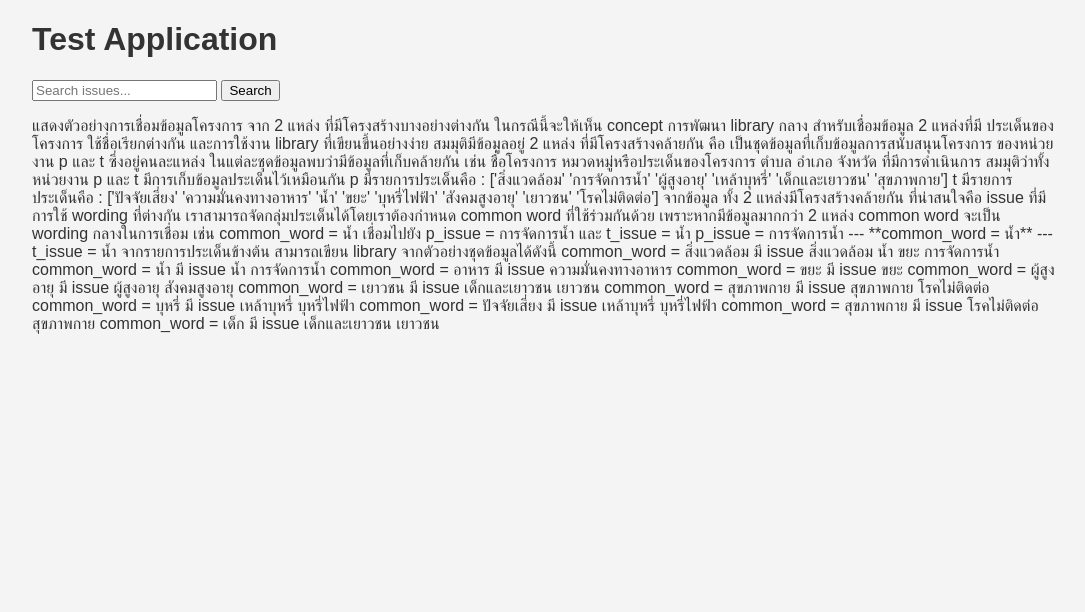
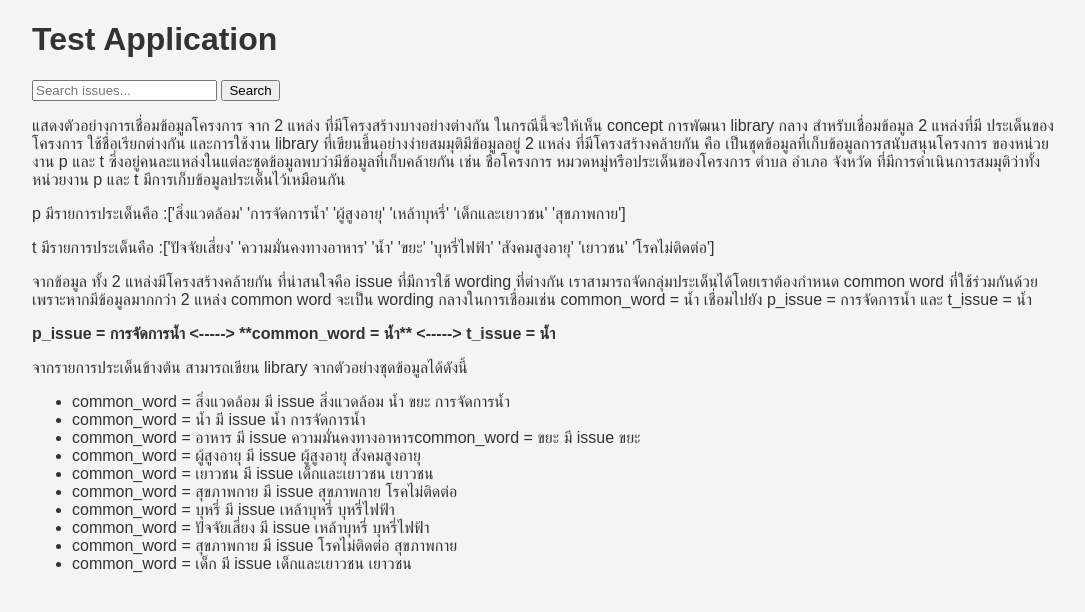
Before and after one commit to songpont/my_app_flask, a Flask app: page / in a window 1280 px wide. Shown: the top 612 px of the page, without its empty margins (96-1181 px from the left). Run offline with Flask 3, Linux system fonts and the light colour scheme.

Commit message:
Update description in firstpage

```diff
--- a/templates/index.html
+++ b/templates/index.html
@@ -14,43 +14,23 @@
     </form>
     <div>
         <!-- Add your provided text here -->
-        <p>
-            แสดงตัวอย่างการเชื่อมข้อมูลโครงการ จาก 2 แหล่ง ที่มีโครงสร้างบางอย่างต่างกัน ในกรณีนี้จะให้เห็น concept การพัฒนา library กลาง สำหรับเชื่อมข้อมูล 2 แหล่งที่มี ประเด็นของโครงการ ใช้ชื่อเรียกต่างกัน และการใช้งาน library ที่เขียนขึ้นอย่างง่าย
-
-สมมุติมีข้อมูลอยู่ 2 แหล่ง ที่มีโครงสร้างคล้ายกัน คือ เป็นชุดข้อมูลที่เก็บข้อมูลการสนับสนุนโครงการ ของหน่วยงาน p และ t ซึ่งอยู่คนละแหล่ง
-ในแต่ละชุดข้อมูลพบว่ามีข้อมูลที่เก็บคล้ายกัน เช่น ชื่อโครงการ หมวดหมู่หรือประเด็นของโครงการ ตำบล อำเภอ จังหวัด ที่มีการดำเนินการ
-
-สมมุติว่าทั้งหน่วยงาน p และ t มีการเก็บข้อมูลประเด็นไว้เหมือนกัน
-p มีรายการประเด็นคือ :
-['สิ่งแวดล้อม' 'การจัดการน้ำ' 'ผู้สูงอายุ' 'เหล้าบุหรี่' 'เด็กและเยาวชน'
- 'สุขภาพกาย']
-
-t มีรายการประเด็นคือ :
-['ปัจจัยเสี่ยง' 'ความมั่นคงทางอาหาร' 'น้ำ' 'ขยะ' 'บุหรี่ไฟฟ้า'
- 'สังคมสูงอายุ' 'เยาวชน' 'โรคไม่ติดต่อ']
-
- จากข้อมูล ทั้ง 2 แหล่งมีโครงสร้างคล้ายกัน ที่น่าสนใจคือ issue ที่มีการใช้ wording ที่ต่างกัน
-
- เราสามารถจัดกลุ่มประเด็นได้โดยเราต้องกำหนด common word ที่ใช้ร่วมกันด้วย
-เพราะหากมีข้อมูลมากกว่า 2 แหล่ง common word จะเป็น wording กลางในการเชื่อม
-เช่น common_word = น้ำ เชื่อมไปยัง p_issue = การจัดการน้ำ และ t_issue = น้ำ
-
-p_issue = การจัดการน้ำ --- **common_word = น้ำ** --- t_issue = น้ำ
-
-จากรายการประเด็นข้างต้น สามารถเขียน library จากตัวอย่างชุดข้อมูลได้ดังนี้
-
-common_word = สิ่งแวดล้อม มี issue สิ่งแวดล้อม น้ำ ขยะ การจัดการน้ำ
-common_word = น้ำ มี issue น้ำ การจัดการน้ำ
-common_word = อาหาร มี issue ความมั่นคงทางอาหาร
-common_word = ขยะ มี issue ขยะ
-common_word = ผู้สูงอายุ มี issue ผู้สูงอายุ สังคมสูงอายุ
-common_word = เยาวชน มี issue เด็กและเยาวชน เยาวชน
-common_word = สุขภาพกาย มี issue สุขภาพกาย โรคไม่ติดต่อ
-common_word = บุหรี่ มี issue เหล้าบุหรี่ บุหรี่ไฟฟ้า
-common_word = ปัจจัยเสี่ยง มี issue เหล้าบุหรี่ บุหรี่ไฟฟ้า
-common_word = สุขภาพกาย มี issue โรคไม่ติดต่อ สุขภาพกาย
-common_word = เด็ก มี issue เด็กและเยาวชน เยาวชน
-        </p>
+        <p><span>แสดงตัวอย่างการเชื่อมข้อมูลโครงการ จาก 2 แหล่ง ที่มีโครงสร้างบางอย่างต่างกัน ในกรณีนี้จะให้เห็น concept การพัฒนา library กลาง สำหรับเชื่อมข้อมูล 2 แหล่งที่มี ประเด็นของโครงการ ใช้ชื่อเรียกต่างกัน และการใช้งาน library ที่เขียนขึ้นอย่างง่ายสมมุติมีข้อมูลอยู่ 2 แหล่ง ที่มีโครงสร้างคล้ายกัน คือ เป็นชุดข้อมูลที่เก็บข้อมูลการสนับสนุนโครงการ ของหน่วยงาน p และ t ซึ่งอยู่คนละแหล่งในแต่ละชุดข้อมูลพบว่ามีข้อมูลที่เก็บคล้ายกัน เช่น ชื่อโครงการ หมวดหมู่หรือประเด็นของโครงการ ตำบล อำเภอ จังหวัด ที่มีการดำเนินการสมมุติว่าทั้งหน่วยงาน p และ t มีการเก็บข้อมูลประเด็นไว้เหมือนกัน</span></p>
+        <p><span>p มีรายการประเด็นคือ :[&apos;สิ่งแวดล้อม&apos; &apos;การจัดการน้ำ&apos; &apos;ผู้สูงอายุ&apos; &apos;เหล้าบุหรี่&apos; &apos;เด็กและเยาวชน&apos; &apos;สุขภาพกาย&apos;]</span></p>
+        <p><span>t มีรายการประเด็นคือ :[&apos;ปัจจัยเสี่ยง&apos; &apos;ความมั่นคงทางอาหาร&apos; &apos;น้ำ&apos; &apos;ขยะ&apos; &apos;บุหรี่ไฟฟ้า&apos; &apos;สังคมสูงอายุ&apos; &apos;เยาวชน&apos; &apos;โรคไม่ติดต่อ&apos;]&nbsp;</span></p>
+        <p><span>จากข้อมูล ทั้ง 2 แหล่งมีโครงสร้างคล้ายกัน ที่น่าสนใจคือ issue ที่มีการใช้ wording ที่ต่างกัน เราสามารถจัดกลุ่มประเด็นได้โดยเราต้องกำหนด common word ที่ใช้ร่วมกันด้วยเพราะหากมีข้อมูลมากกว่า 2 แหล่ง common word จะเป็น wording กลางในการเชื่อมเช่น common_word = น้ำ เชื่อมไปยัง p_issue = การจัดการน้ำ และ t_issue = น้ำ</span></p>
+        <p><span><strong>p_issue = การจัดการน้ำ &lt;-----&gt; **common_word = น้ำ** &lt;-----&gt; t_issue = น้ำ</strong></span></p>
+        <p><span>จากรายการประเด็นข้างต้น สามารถเขียน library จากตัวอย่างชุดข้อมูลได้ดังนี้</span></p>
+        <ul>
+            <li><span>common_word = สิ่งแวดล้อม มี issue สิ่งแวดล้อม น้ำ ขยะ การจัดการน้ำ</span></li>
+            <li><span>common_word = น้ำ มี issue น้ำ การจัดการน้ำ</span></li>
+            <li><span>common_word = อาหาร มี issue ความมั่นคงทางอาหารcommon_word = ขยะ มี issue ขยะ</span></li>
+            <li><span>common_word = ผู้สูงอายุ มี issue ผู้สูงอายุ สังคมสูงอายุ</span></li>
+            <li><span>common_word = เยาวชน มี issue เด็กและเยาวชน เยาวชน</span></li>
+            <li><span>common_word = สุขภาพกาย มี issue สุขภาพกาย โรคไม่ติดต่อ</span></li>
+            <li><span>common_word = บุหรี่ มี issue เหล้าบุหรี่ บุหรี่ไฟฟ้า</span></li>
+            <li><span>common_word = ปัจจัยเสี่ยง มี issue เหล้าบุหรี่ บุหรี่ไฟฟ้า</span></li>
+            <li><span>common_word = สุขภาพกาย มี issue โรคไม่ติดต่อ สุขภาพกาย</span></li>
+            <li><span>common_word = เด็ก มี issue เด็กและเยาวชน เยาวชน</span></li>
         <!-- Continue with the rest of your text -->
     </div>
     </div>
```
